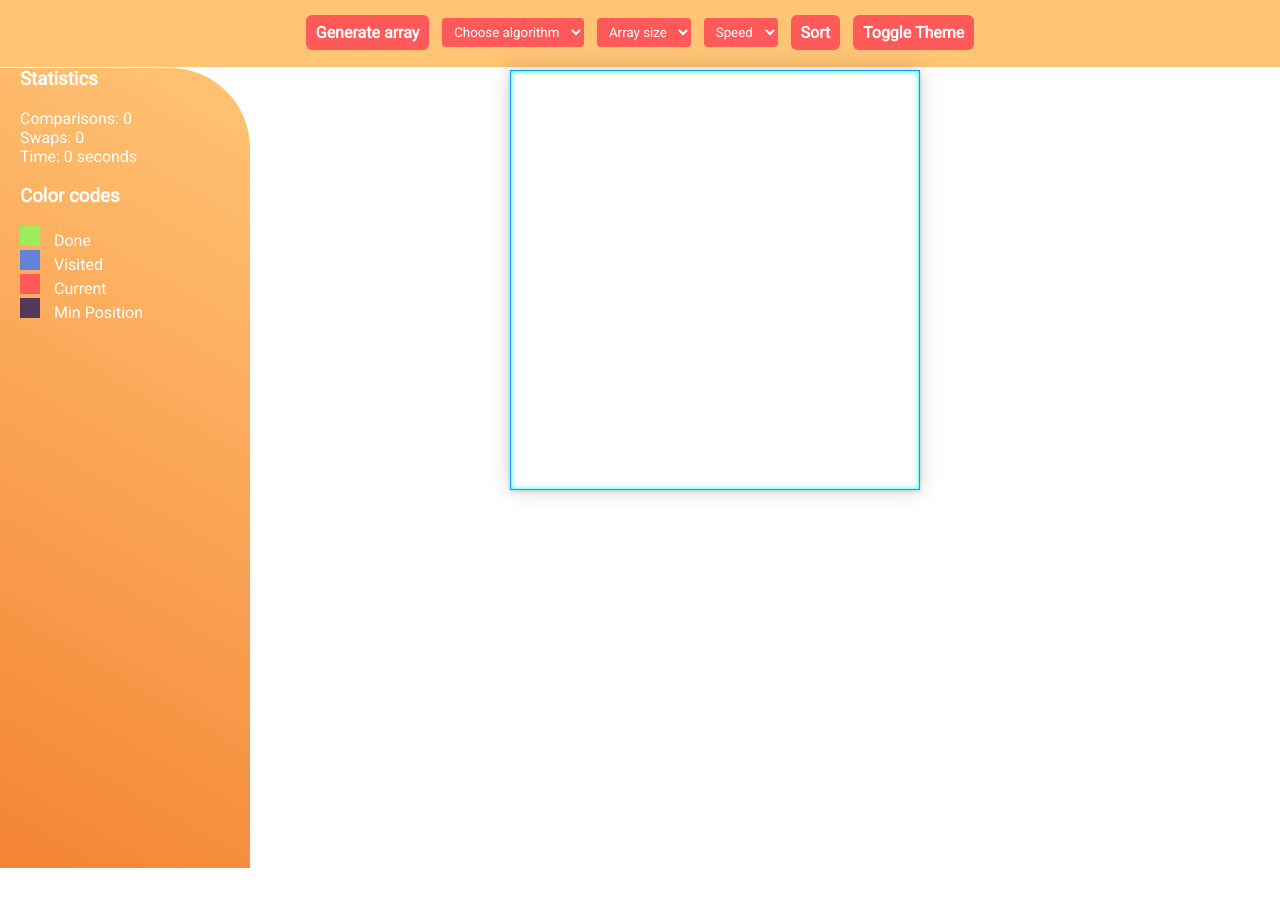
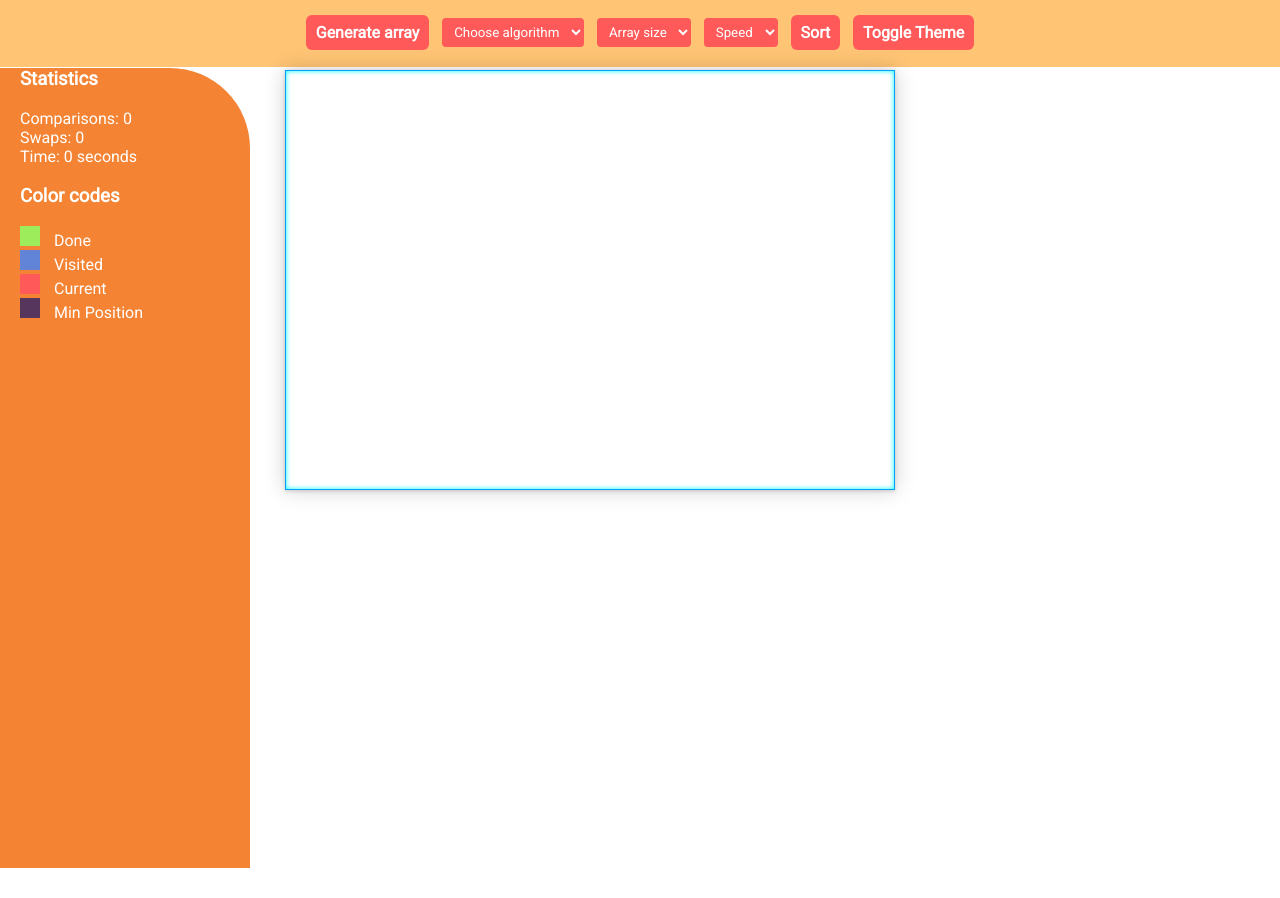
Before and after one commit to sanchika-tech/VisualizeSortingAlgorithms, a plain HTML site: page index.html in a window 1280 px wide. Shown: the part 45-943 px from the top of the page. After the commit the page ends 913 px from the top, so only its background shows below. Drawn offline with Linux system fonts and the light colour scheme.

Commit message:
style.css

```diff
--- a/style.css
+++ b/style.css
@@ -1,13 +1,14 @@
 #page {
   display: grid;
   width: 100%;
-  height: 115px;
+  height: 110px;
   grid-template-areas:
-    "head head"
-    "nav  main"
-    "foot  foot";
-  grid-template-rows: 113px 1fr 30px;
-  grid-template-columns: 150px 5fr;
+    "head head head"
+    "nav  main div"
+    "foot  foot foot";
+   grid-template-rows: 113px 1fr 30px;
+  grid-template-columns: 250px 3fr 350px;
+
 }
 
 #page>header {
@@ -18,17 +19,27 @@
   grid-area: nav;
   text-align: left;
 }
-
 nav {
   font-family: "Roboto", sans-serif;
   color: #fff;
   width: 250px;
   padding-left: 20px;
   height: 100vh;
-  background-image: linear-gradient(30deg, #f48434, #ffc474);
+  background-color:  #f48434;
   border-top-right-radius: 80px;
 }
+.description {
+  font-family: "Roboto", sans-serif;
+  color: #fff;
+  width: 350px;
+  padding-right: 20px;
+  height: 100vh;
+  border-top-left-radius: 40px;
+}
 
+pre{
+  font-weight: bold;
+}
 #page>main {
   grid-area: main;
 
@@ -41,17 +52,13 @@ nav {
 
 .color-codes {
   margin-left: 0rem;
-  /* Adjust as needed to create space between array and color codes */
 }
 
 .color-code {
   display: inline-block;
   width: 20px;
-  /* Adjust as needed */
   height: 20px;
-  /* Adjust as needed */
   margin-right: 10px;
-  /* Adjust as needed to create space between color codes */
 }
 
 :root {
@@ -59,11 +66,9 @@ nav {
 
   --secondary-color: #ffc474;
 
-
 }
 
 * {
-  /* Below is the standard CSS code one should add to get rid of default margins and padding which most of tge HTML elements have */
   margin: 0;
   padding: 0;
   box-sizing: border-box;
@@ -81,7 +86,6 @@ body {
   align-items: stretch;
 }
 
-/* Title CSS */
 .title {
   background-color: var(--primary-color);
   text-align: center;
@@ -91,7 +95,6 @@ body {
   cursor: pointer;
 }
 
-/* Navbar CSS */
 .navbar {
   display: flex;
   justify-content: center;
@@ -155,13 +158,11 @@ body {
   cursor: pointer;
 }
 
-/* Center css */
 .center {
   margin: 0 auto;
   box-shadow: rgba(0, 0, 0, 0.16) 0px 1px 4px;
-  /* Added shadow to make page border free */
   height: 420px;
-  width: 410px;
+  width: 610px;
   max-height: 731px;
 }
 
@@ -184,7 +185,6 @@ body {
   transform: translateX(-50%);
   font-size: 0.9em;
   color: #ff007f;
-  /* Adjust color for visibility */
 }
 
 .cell {
@@ -227,7 +227,6 @@ body {
   transition: all 0.4s ease-out;
 }
 
-/* Footer CSS */
 .fa.fa-heart {
   color: #eb2c13;
 }
@@ -283,13 +282,11 @@ footer {
   }
 }
 
-/* Default light theme styles */
 body {
   background-color: #ffffff;
   color: #000000;
 }
 
-/* Dark theme styles */
 body.dark {
   background-color: #1e1e1e;
   color: #ffffff;
```
